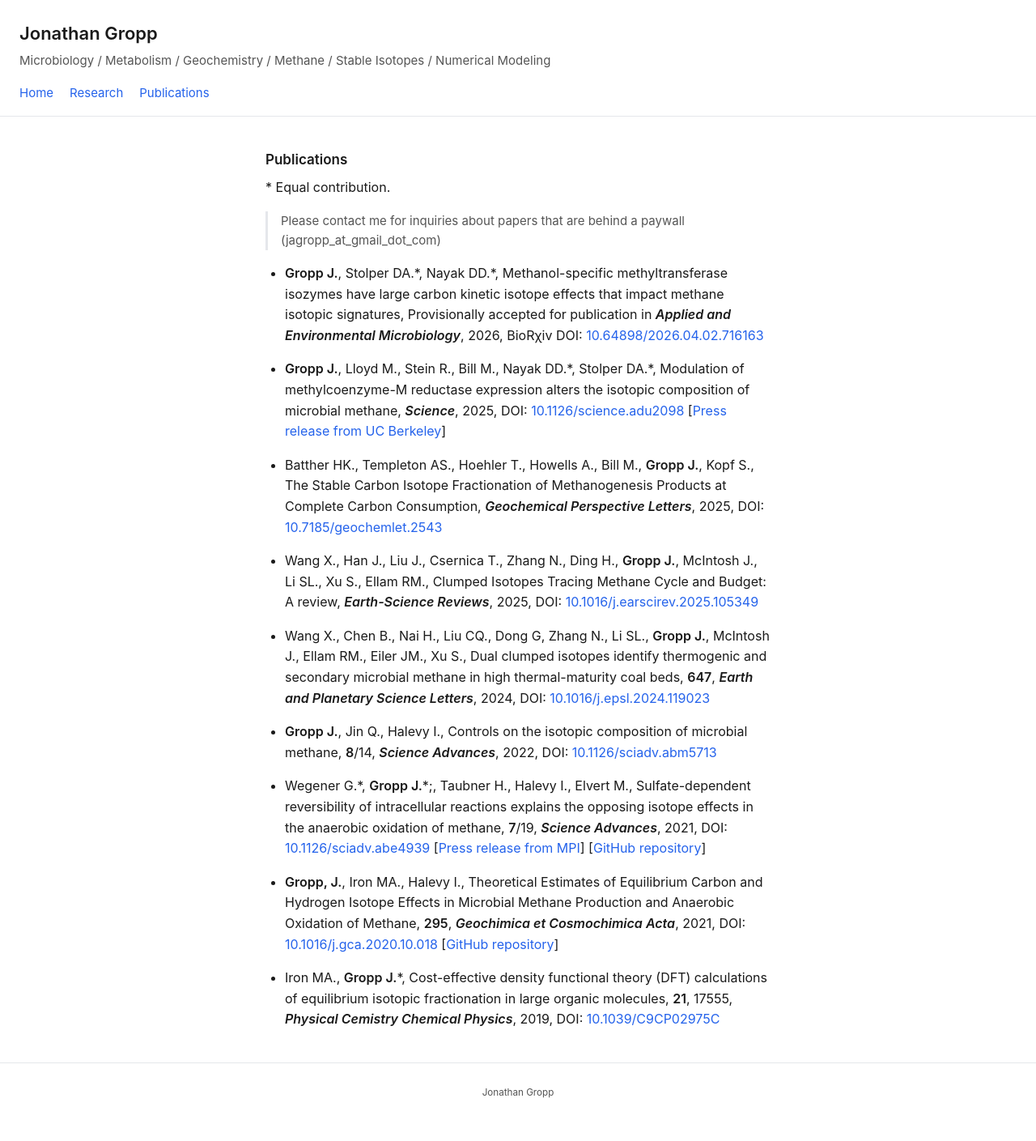
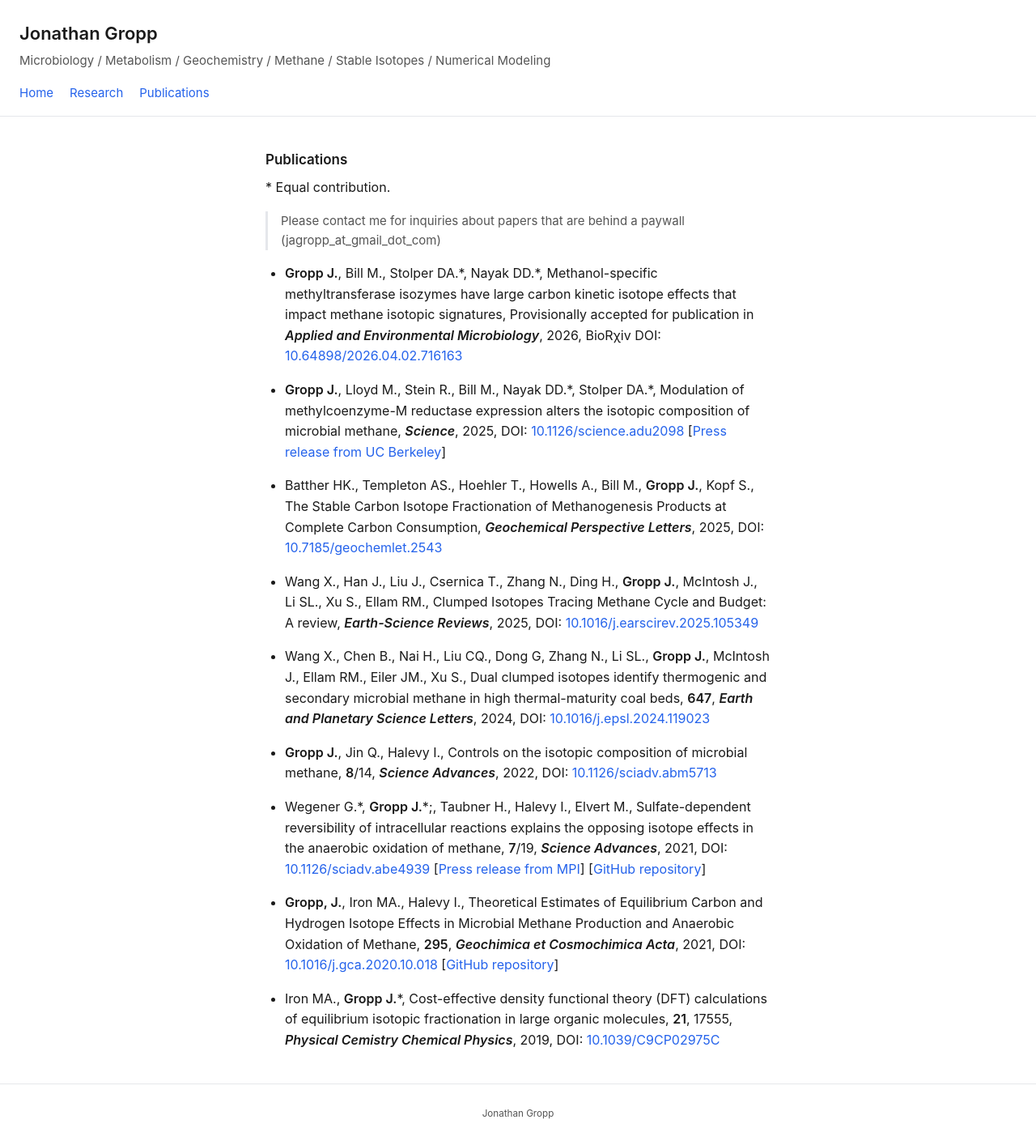
Before and after one commit to jagropp/jagropp.github.io, a Jekyll site: the page built from publications.md, in a window 1280 px wide. Shown: the whole page at 81% size. Built offline with Jekyll 4.4.1, drawn with Linux system fonts in a browser that asks for light colours; our own code applies the rules of GitHub Pages for plain Markdown files; before the commit the page ends 1383 px from its top, so only the background shows below that.

Commit message:
Update publication entry for Gropp J.

```diff
--- a/publications.md
+++ b/publications.md
@@ -3,7 +3,7 @@
 \* Equal contribution.
 > Please contact me for inquiries about papers that are behind a paywall (jagropp_at_gmail_dot_com)
 
-- **Gropp J.**, Stolper DA.\*, Nayak DD.\*, Methanol-specific methyltransferase isozymes have large carbon kinetic isotope effects that impact methane isotopic signatures, Provisionally accepted for publication in ***Applied and Environmental Microbiology***, 2026, BioR&#967;iv DOI: [10.64898/2026.04.02.716163](https://doi.org/10.64898/2026.04.02.716163){:target="_blank"}
+- **Gropp J.**, Bill M., Stolper DA.\*, Nayak DD.\*, Methanol-specific methyltransferase isozymes have large carbon kinetic isotope effects that impact methane isotopic signatures, Provisionally accepted for publication in ***Applied and Environmental Microbiology***, 2026, BioR&#967;iv DOI: [10.64898/2026.04.02.716163](https://doi.org/10.64898/2026.04.02.716163){:target="_blank"}
 
 - **Gropp J.**, Lloyd M., Stein R., Bill M., Nayak DD.\*, Stolper DA.\*, Modulation of methylcoenzyme-M reductase expression alters the isotopic composition of microbial methane, ***Science***, 2025, DOI: [10.1126/science.adu2098](https://doi.org/10.1126/science.adu2098){:target="_blank"} [[Press release from UC Berkeley](https://vcresearch.berkeley.edu/news/scientists-hack-microbes-identify-environmental-sources-methane){:target="_blank"}]
 
```
